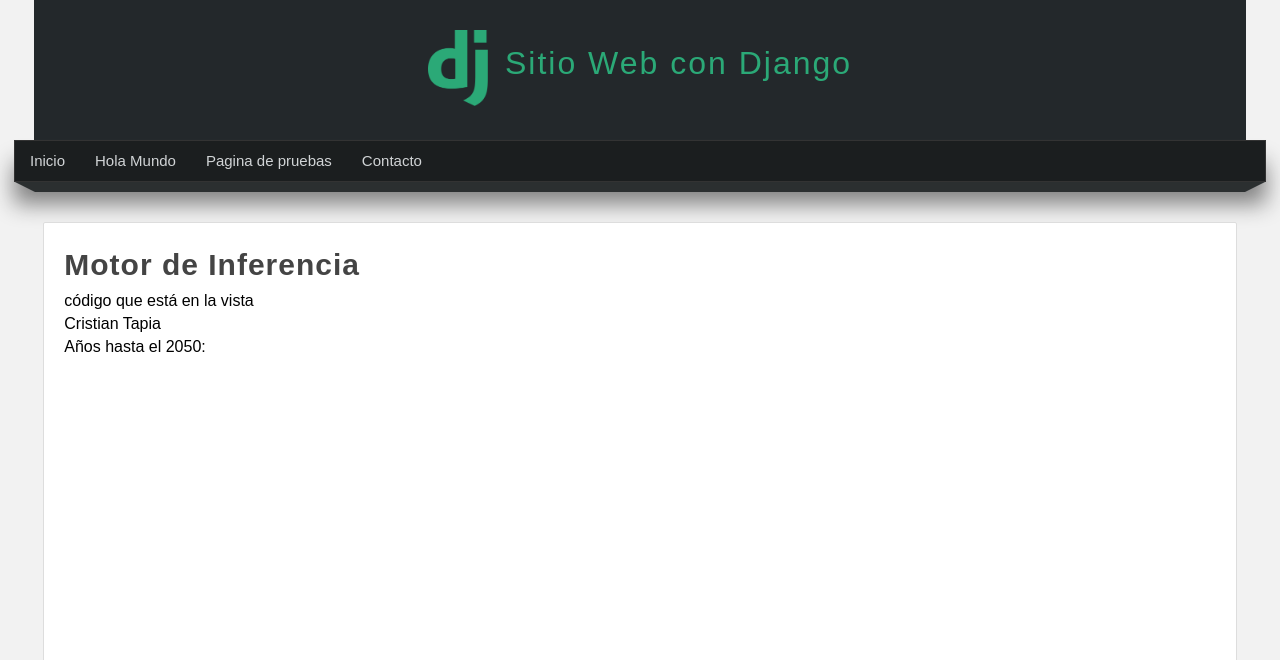
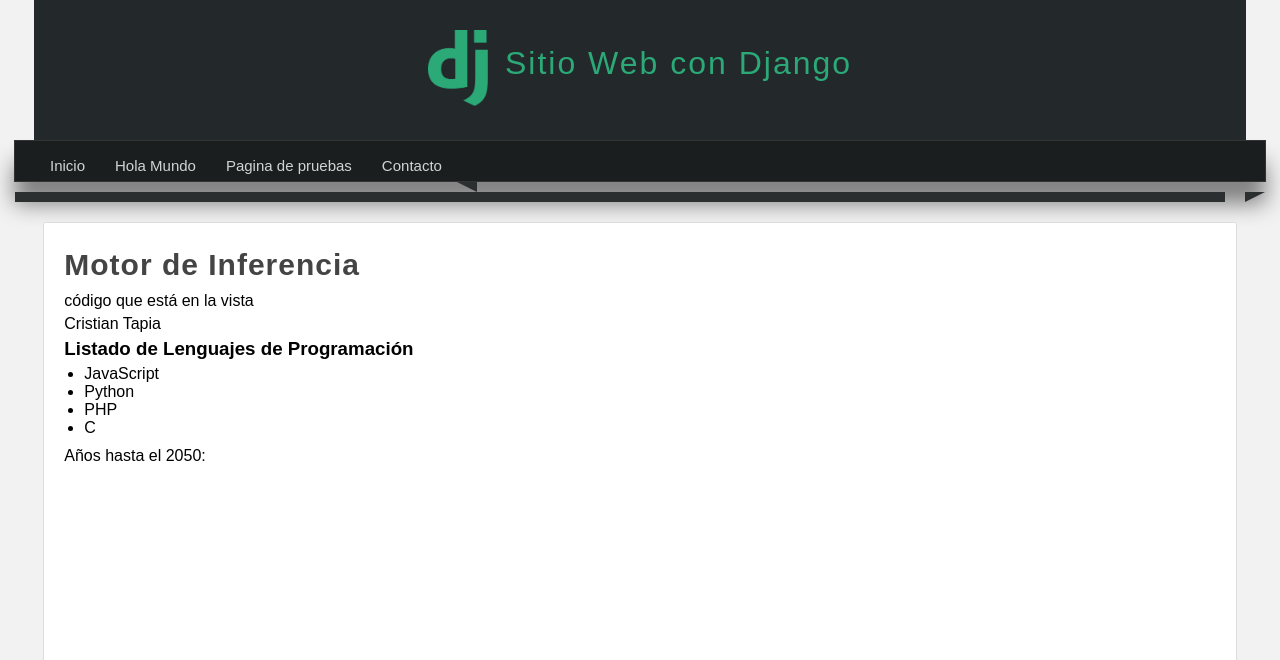
Before and after one commit to CristianX/django_plantilla, a Django app: page / in a window 1280 px wide. Shown: the top 660 px of the page. Run offline with Django 4.2, Linux system fonts and the light colour scheme.

Commit message:
implementando blcle for en template index

```diff
--- a/motorInferencia/static/css/styles.css
+++ b/motorInferencia/static/css/styles.css
@@ -7,9 +7,14 @@
     text-decoration: none;
 }
 
-p{
+p, h2, h3, ul{
     margin-top: 5px;
     margin-bottom: 5px;
+}
+
+ul, ol {
+    margin-left: 20px;
+    margin-bottom: 10px;
 }
 
 body{
--- a/motorInferencia/templates/index.html
+++ b/motorInferencia/templates/index.html
@@ -12,8 +12,14 @@
 
 {% else %}
     <strong>El nombre no existe o no coincide</strong>
+{% endif %}
 
-{% endif %}
+<h3>Listado de Lenguajes de Programación</h3>
+<ul>
+    {% for lenguaje in lenguajes %}
+    <li>{{ lenguaje }}</li>
+    {% endfor %}
+</ul>
 
 <p>Años hasta el 2050:</p>
 {% endblock %}
--- a/motorInferencia/views.py
+++ b/motorInferencia/views.py
@@ -40,6 +40,7 @@ def index(request):
     html += "</ul>"
 
     nombre = "Cristian Tapia"
+    lenguajes = ["JavaScript", "Python", "PHP", "C"]
 
     return render(
         request,
@@ -48,6 +49,7 @@ def index(request):
             "title": "Motor de Inferencia",
             "mi_variable": "código que está en la vista",
             "nombre": nombre,
+            "lenguajes": lenguajes,
         },
     )
 
```
